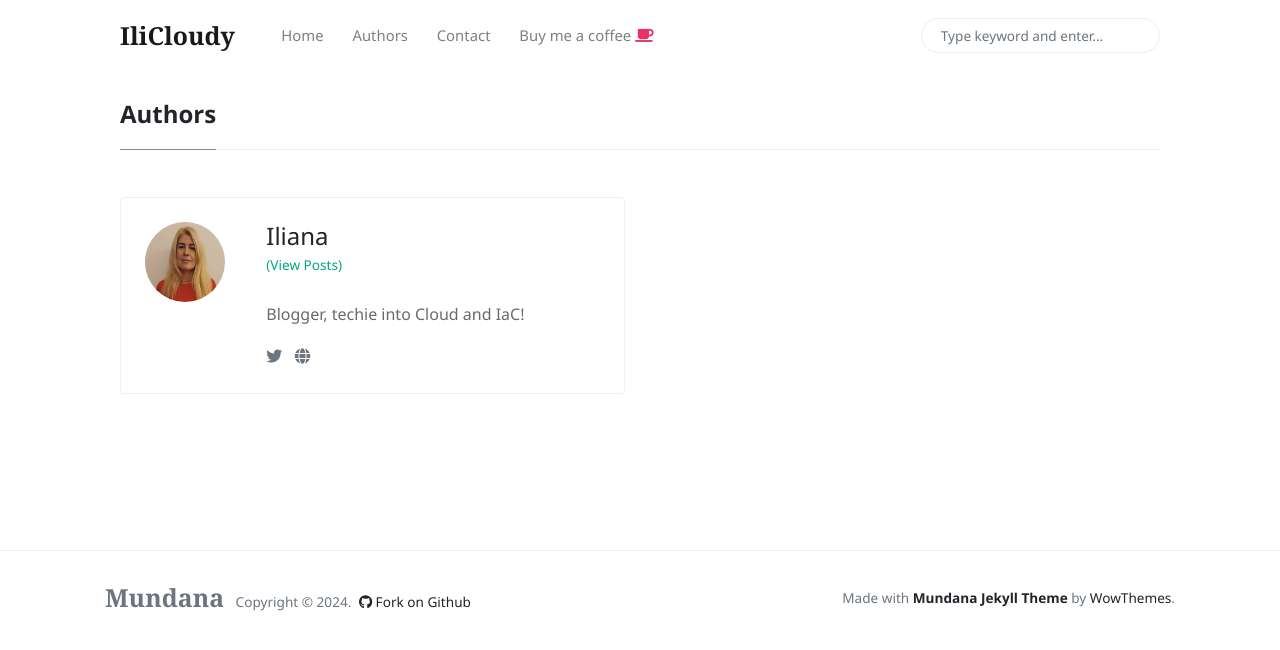
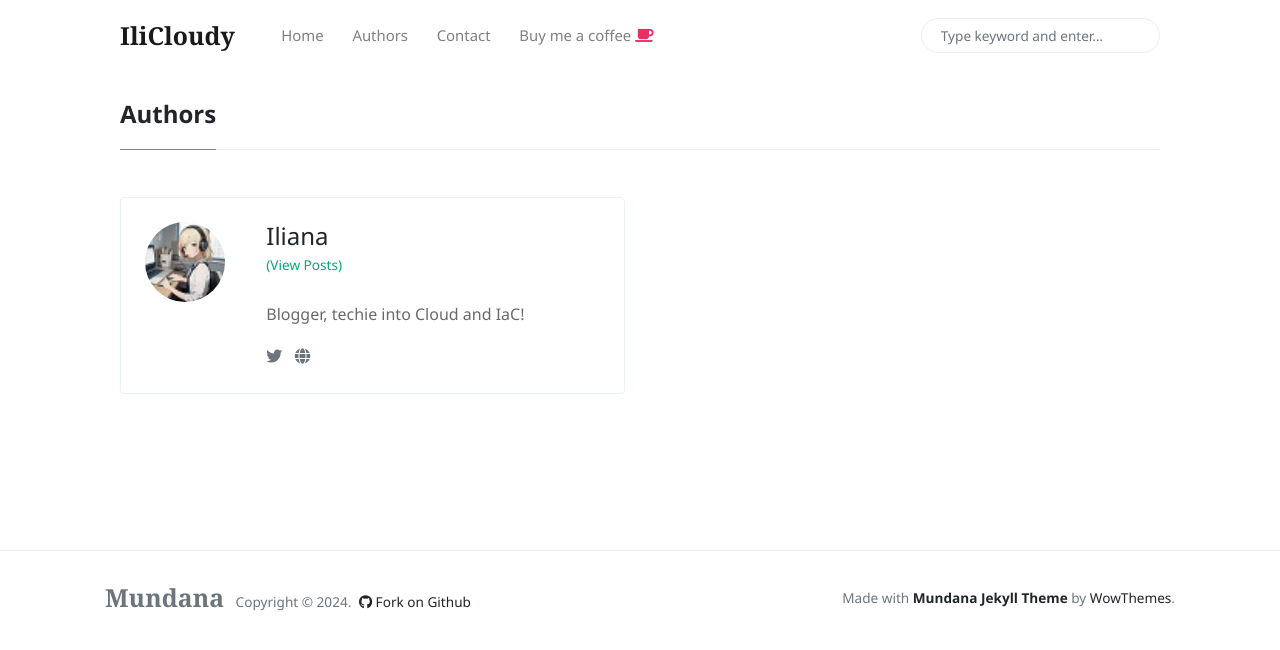
Before and after one commit to ilicloudy/ilicloudy.github.io, a Jekyll site: the page built from _pages/authors-list.html, in a window 1280 px wide. Shown: the top 650 px of the page. Built offline with Jekyll 4.4.1, drawn with Linux system fonts in a browser that asks for light colours; nearby versions of some CDN libraries.

Commit message:
changeavatar

```diff
--- a/_config.yml
+++ b/_config.yml
@@ -21,7 +21,7 @@ authors:
     iliana:
       name:           Iliana
       site:           https://ilicloudy.github.io
-      avatar:         /assets/images/myphotoresized.jpg
+      avatar:         /assets/images/avatar7.jpg
       bio:            "Blogger, techie into Cloud and IaC!"
       email:          ili_tzima@gmail.com
       twitter:        https://twitter.com/ili_tzima
```
Also changed, not shown: assets/images/avatar7.jpg (added), assets/images/avatar7.png (added).
